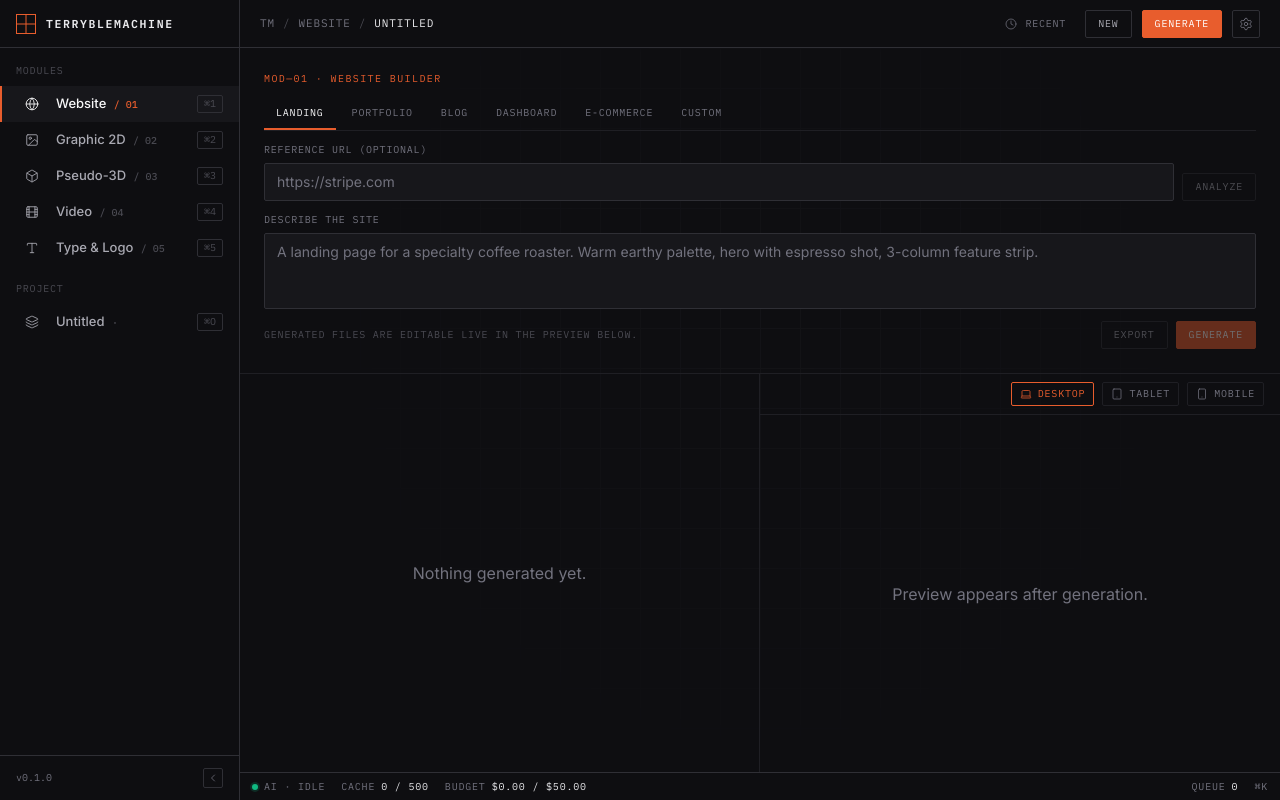
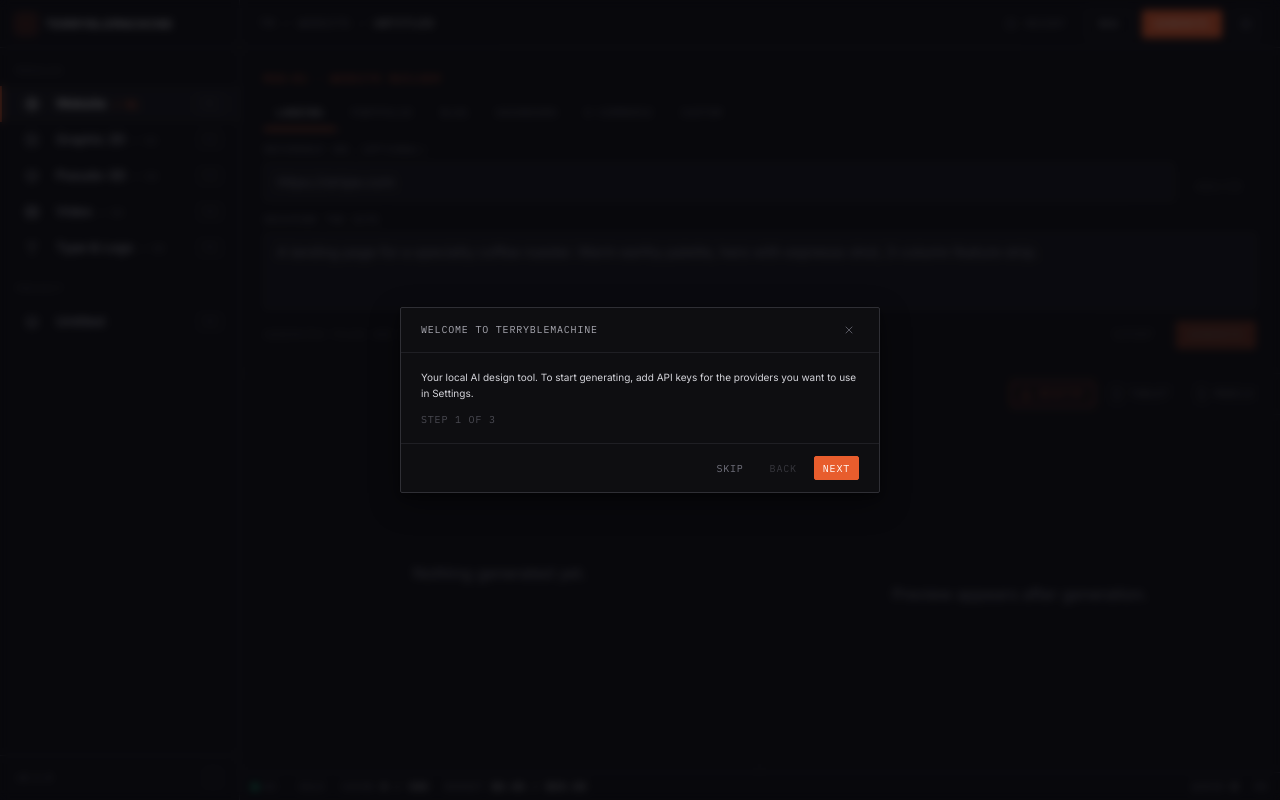
Before and after one commit to jesuscatalania/TERRYBLEMACHINE, a React (Vite) app: page /website in a window 1280 px wide. Built offline with nearby package versions, Linux system fonts and the light colour scheme.

Commit message:
feat(onboarding): 3-step Welcome modal mounted in App root

```diff
--- a/src/App.tsx
+++ b/src/App.tsx
@@ -1,6 +1,7 @@
 import { AnimatePresence, motion } from "framer-motion";
 import { useCallback, useState } from "react";
 import { Navigate, Route, Routes, useLocation } from "react-router-dom";
+import { WelcomeModal } from "@/components/onboarding/WelcomeModal";
 import { NewProjectDialog } from "@/components/projects/NewProjectDialog";
 import { Shell } from "@/components/shell/Shell";
 import { Toaster } from "@/components/ui/Toast";
@@ -81,6 +82,7 @@
         onCreate={handleCreate}
         defaultModule={activeModule}
       />
+      <WelcomeModal />
       <Toaster />
     </>
   );
--- /dev/null
+++ b/src/components/onboarding/WelcomeModal.tsx
@@ -0,0 +1,67 @@
+import { useState } from "react";
+import { Button } from "@/components/ui/Button";
+import { Modal } from "@/components/ui/Modal";
+import { useWelcomeFlow } from "@/hooks/useWelcomeFlow";
+
+const STEPS = [
+  {
+    title: "Welcome to TERRYBLEMACHINE",
+    body: "Your local AI design tool. To start generating, add API keys for the providers you want to use in Settings.",
+  },
+  {
+    title: "Flavor every output via meingeschmack/",
+    body: "Optional: drop reference images, color palettes, and rules into the meingeschmack/ folder. Every generated output is flavored by what's there. See meingeschmack/README.md for details.",
+  },
+  {
+    title: "Organize with projects",
+    body: "Optional: create a project (Cmd+N) to organize generated assets per topic. You can ship without one, but projects keep history + exports per-topic.",
+  },
+] as const;
+
+export function WelcomeModal() {
+  const { open, dismiss } = useWelcomeFlow();
+  const [step, setStep] = useState(0);
+  if (!open) return null;
+  const isLast = step === STEPS.length - 1;
+  const current = STEPS[step];
+
+  return (
+    <Modal
+      open={open}
+      onClose={dismiss}
+      title={current.title}
+      maxWidth={480}
+      footer={
+        <>
+          <Button variant="ghost" size="sm" onClick={dismiss}>
+            Skip
+          </Button>
+          <Button
+            variant="ghost"
+            size="sm"
+            onClick={() => setStep((s) => Math.max(0, s - 1))}
+            disabled={step === 0}
+          >
+            Back
+          </Button>
+          {isLast ? (
+            <Button variant="primary" size="sm" onClick={dismiss}>
+              Done
+            </Button>
+          ) : (
+            <Button variant="primary" size="sm" onClick={() => setStep((s) => s + 1)}>
+              Next
+            </Button>
+          )}
+        </>
+      }
+    >
+      <div className="flex flex-col gap-3 text-2xs text-neutral-dark-200 leading-relaxed">
+        <p>{current.body}</p>
+        <p className="font-mono text-2xs text-neutral-dark-500 uppercase tracking-label">
+          Step {step + 1} of {STEPS.length}
+        </p>
+      </div>
+    </Modal>
+  );
+}
```
Also changed, not shown: 1 other file (tests, documents, lock files or other folders).
